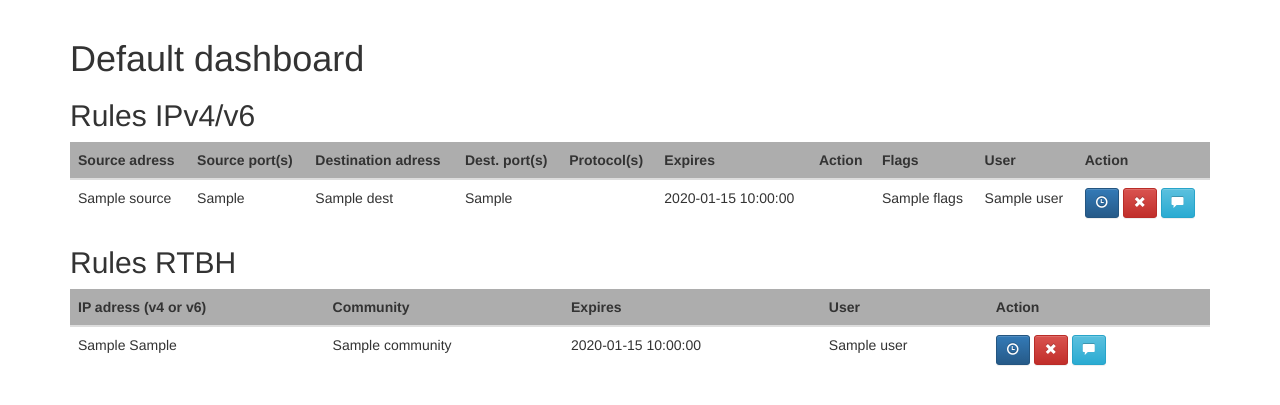
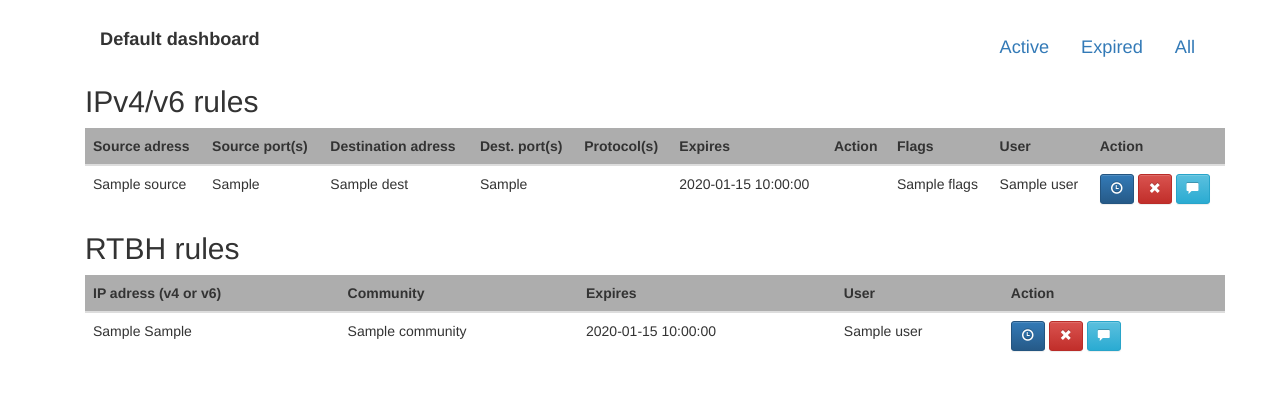
Before and after one commit to CESNET/exafs, a Flask app: template flowapp/templates/pages/dashboard_admin.j2 in a window 1280 px wide. Shown: the part 51-456 px from the top of the page. Run offline with Flask 2, Linux system fonts and the light colour scheme; tables that the repository leaves empty hold one stand-in row (values such as "Sample post"); the template is opened without the code that fills it: values that come from a table or form of the project are taken from there, most other values are stand-ins (such as "Sample title", 1, 10 or a date in 2020); parts of the project's set-up code (start-up, migrations or seed data) failed here and were passed over; some libraries are stand-ins or nearby versions.

Commit message:
filter view for rules

```diff
--- a/flowapp/__init__.py
+++ b/flowapp/__init__.py
@@ -1,5 +1,7 @@
 # -*- coding: utf-8 -*-
 import jwt
+
+from operator import ge, lt
 
 from flask import Flask, redirect, render_template, session, make_response
 from flask_sso import SSO
@@ -80,15 +82,40 @@ def logout():
 
 
 @app.route('/')
+@app.route('/show/<path:rstate>/')
 @auth_required
-def index():
+def index(rstate='active'):
     all_actions = db.session.query(models.Action).all()
     all_actions = {act.id: act for act in all_actions}
     net_ranges = models.get_user_nets(session['user_id'])
 
-    rules4 = db.session.query(models.Flowspec4).order_by(models.Flowspec4.expires.desc()).all()
-    rules6 = db.session.query(models.Flowspec6).order_by(models.Flowspec6.expires.desc()).all()
-    rules_rtbh = db.session.query(models.RTBH).order_by(models.RTBH.expires.desc()).all()
+    today = datetime.now()
+
+    comp_funcs = {
+        'active': ge,
+        'expired': lt,
+        'all': None
+    }
+
+
+
+    try:
+        comp_func = comp_funcs[rstate]
+    except IndexError:
+        comp_func = None
+
+    if comp_func:
+
+        rules4 = db.session.query(models.Flowspec4).filter(models.Flowspec4.rstate_id == 1).filter(
+            comp_func(models.Flowspec4.expires, today)).order_by(models.Flowspec4.expires.desc()).all()
+        rules6 = db.session.query(models.Flowspec6).filter(models.Flowspec6.rstate_id == 1).filter(
+            comp_func(models.Flowspec6.expires, today)).order_by(models.Flowspec6.expires.desc()).all()
+        rules_rtbh = db.session.query(models.RTBH).filter(models.RTBH.rstate_id == 1).filter(comp_func(models.RTBH.expires, today)).order_by(models.RTBH.expires.desc()).all()
+
+    else:
+        rules4 = db.session.query(models.Flowspec4).order_by(models.Flowspec4.expires.desc()).all()
+        rules6 = db.session.query(models.Flowspec6).order_by(models.Flowspec6.expires.desc()).all()
+        rules_rtbh = db.session.query(models.RTBH).order_by(models.RTBH.expires.desc()).all()
 
     jwt_key = app.config.get('JWT_SECRET')
 
@@ -106,6 +133,7 @@ def index():
                                             rules=rules,
                                             actions=all_actions,
                                             rules_rtbh=rules_rtbh,
+                                            rstate=rstate,
                                             today=datetime.now()))
 
     # filter out the rules for normal users
@@ -126,6 +154,7 @@ def index():
                                             rules_editable=rules_editable,
                                             rules_visible=rules_visible,
                                             actions=all_actions,
+                                            rstate=rstate,
                                             rules_rtbh=rules_rtbh,
                                             today=datetime.now()))
         payload = {
--- a/flowapp/auth.py
+++ b/flowapp/auth.py
@@ -95,10 +95,10 @@ def check_auth(uuid):
         return exist
     else:
         # Localhost login / no check
-        session['user_uuid'] = app.config['LOCAL_USER_UUID']
+        session['user_email'] = app.config['LOCAL_USER_UUID']
         session['user_id'] = app.config['LOCAL_USER_ID']
         session['user_roles'] = app.config['LOCAL_USER_ROLES']
-        session['user_org'] = app.config['LOCAL_USER_ORGS'][0]['name']
+        session['user_orgs'] = ", ".join(org['name'] for org in app.config['LOCAL_USER_ORGS'])
         session['user_role_ids'] = app.config['LOCAL_USER_ROLE_IDS']
         session['user_org_ids'] = app.config['LOCAL_USER_ORG_IDS']
         roles = [i > 1 for i in session['user_role_ids']]
--- a/flowapp/static/mystyle.css
+++ b/flowapp/static/mystyle.css
@@ -43,3 +43,21 @@ td.bottom_row {
     background-color:#adadad;
     cursor: pointer;
 }
+
+#dashboard-nav .nav>li>a {
+    padding-top: 5px;
+    padding-bottom: 5px;
+    margin-top: 10px;
+    font-size: 130%;
+}
+
+#dashboard-nav a.active {
+    background-color: #1b67ad;
+    color: white;
+}
+
+#dashboard-nav h1 {
+    font-size: 130%;
+    font-weight: bold;
+    margin-top: 10px;
+}
--- a/flowapp/templates/layouts/default.j2
+++ b/flowapp/templates/layouts/default.j2
@@ -77,7 +77,7 @@
             {% endif %}
 
           </ul>
-          <p class="navbar-text">Logged in as {{ session['user_email'] }}, role: {{ session['user_roles']|join(", ") }}, org: {{ session['user_org']|join(", ") }}</p>
+          <p class="navbar-text">Logged in as {{ session['user_email'] }}, role: {{ session['user_roles']|join(", ") }}, org: {{ session['user_orgs'] }}</p>
         </div><!--/.nav-collapse -->
       </div>
     </nav>
--- a/flowapp/templates/pages/dashboard_admin.j2
+++ b/flowapp/templates/pages/dashboard_admin.j2
@@ -1,8 +1,32 @@
 {% extends 'layouts/default.j2' %}
 {% block title %}Flowspec{% endblock %}
 {% block content %}
-    <h1>Default dashboard</h1>
-    <h2>Rules IPv4/v6</h2>
+
+
+
+
+<div class="container" id="dashboard-nav">
+    <div class="col-md-8">
+            <h1>Default dashboard</h1>
+    </div>
+    <div class="col-md-4">
+            <ul class="nav nav-pills pull-right">
+              <li class="nav-item">
+                <a class="{{ 'active' if rstate =='active' }} nav-link" href="/show/active/">Active</a>
+              </li>
+              <li class="nav-item">
+                <a class="{{ 'active' if rstate =='expired' }} nav-link" href="/show/expired/">Expired</a>
+              </li>
+              <li class="nav-item">
+                <a class="{{ 'active' if rstate =='all' }} nav-link" href="/show/all/">All</a>
+              </li>
+            </ul>
+    </div>
+</div>
+
+
+<div class="container">
+    <h2>{{ rstate|capitalize }} IPv4/v6 rules</h2>
     <table class="table table-hover" id="ip-table">
     <thead>
     <tr>
@@ -79,7 +103,7 @@
     </table>
 
 
-    <h2>Rules RTBH</h2>
+    <h2>{{ rstate|capitalize }} RTBH rules</h2>
     <table class="table table-hover" id="rtbh-table">
     <thead>
     <tr>
@@ -129,6 +153,8 @@
     {% endfor %}
     </tbody>
     </table>
+</div>
+
 
 <script type="text/javascript">
     $(function(){
```
